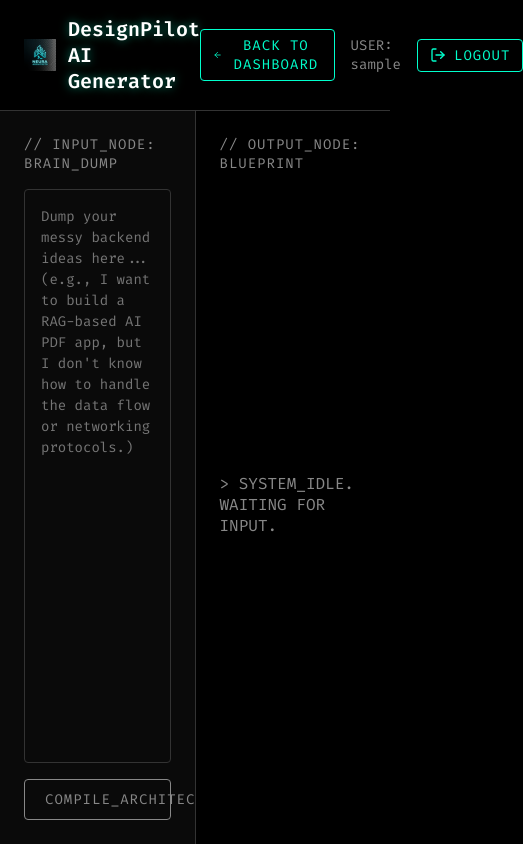
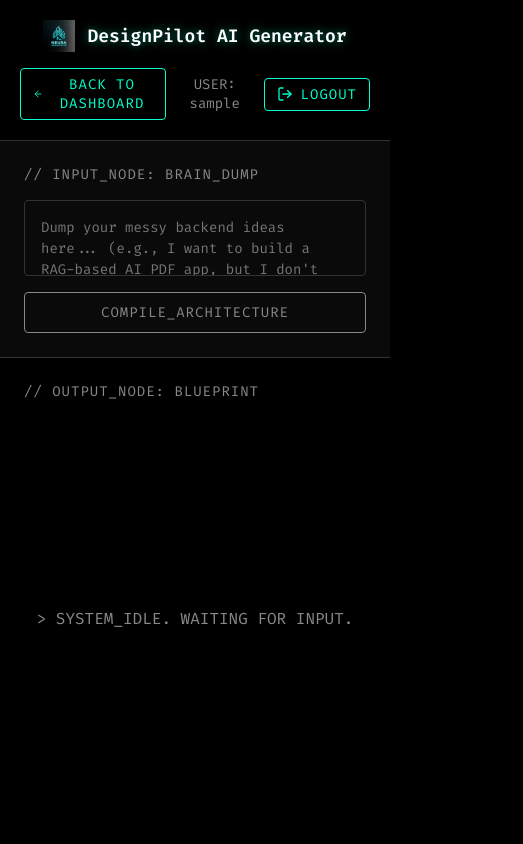
Before and after one commit to 404chandan/DesignPilot-AI, a React (Vite) app in the folder frontend/: page /generate in a window 390 px wide. Shown: the whole page, 523 px wide, since content can reach past the window. Built offline with nearby package versions, Linux system fonts and the light colour scheme; sample sign-in values are in the browser's storage.

Commit message:
feat: implement user dashboard with architecture history view and global styles

```diff
--- a/frontend/src/components/Dashboard.jsx
+++ b/frontend/src/components/Dashboard.jsx
@@ -104,8 +104,8 @@ const Dashboard = () => {
 
       {/* Modal for viewing full architecture */}
       {selectedBlueprint && (
-        <div style={{ position: 'fixed', top: 0, left: 0, right: 0, bottom: 0, background: 'rgba(0,0,0,0.8)', display: 'flex', justifyContent: 'center', alignItems: 'center', zIndex: 1000, padding: '40px' }}>
-          <div className="panel" style={{ width: '100%', maxWidth: '1400px', height: '90vh', background: 'var(--bg-color)', position: 'relative', border: '1px solid var(--accent-color)', display: 'flex', flexDirection: 'row', padding: 0, overflow: 'hidden' }}>
+        <div style={{ position: 'fixed', top: 0, left: 0, right: 0, bottom: 0, background: 'rgba(0,0,0,0.8)', display: 'flex', justifyContent: 'center', alignItems: 'center', zIndex: 1000, padding: '10px' }}>
+          <div className="panel split-modal" style={{ width: '100%', maxWidth: '1400px', height: '90vh', background: 'var(--bg-color)', position: 'relative', border: '1px solid var(--accent-color)', display: 'flex', flexDirection: 'row', padding: 0, overflow: 'hidden' }}>
             <button onClick={closeModal} style={{ position: 'absolute', top: '16px', left: '16px', background: 'rgba(0,0,0,0.5)', border: '1px solid var(--accent-color)', borderRadius: '4px', padding: '4px 12px', color: 'var(--accent-color)', fontSize: '14px', cursor: 'pointer', zIndex: 20 }}>Close View</button>
 
             {/* Left side: Blueprint Display */}
@@ -117,7 +117,7 @@ const Dashboard = () => {
             </div>
 
             {/* Right side: Chat */}
-            <div style={{ flex: 1, minWidth: '350px', background: 'rgba(0,0,0,0.2)' }}>
+            <div className="chat-sidebar" style={{ flex: 1, minWidth: '350px', background: 'rgba(0,0,0,0.2)' }}>
               <ArchitectureChat
                 blueprint={selectedBlueprint}
                 onUpdateBlueprint={handleUpdateBlueprint}
--- a/frontend/src/index.css
+++ b/frontend/src/index.css
@@ -323,3 +323,63 @@ button:disabled:hover {
   box-shadow: 0 5px 15px rgba(0, 255, 204, 0.1);
   border-color: var(--accent-color);
 }
+
+/* Responsive Styles */
+@media (max-width: 1024px) {
+  .dashboard-main {
+    flex-direction: column;
+    overflow-y: auto;
+  }
+
+  .panel-left {
+    border-right: none;
+    border-bottom: 1px solid var(--border-color);
+    flex: none;
+    height: auto;
+  }
+}
+
+@media (max-width: 768px) {
+  .dashboard-header {
+    flex-direction: column;
+    gap: 16px;
+    padding: 20px;
+    text-align: center;
+  }
+
+  .dashboard-header h1 {
+    font-size: 18px;
+  }
+
+  .dashboard-actions {
+    flex-direction: column;
+    gap: 16px;
+    align-items: stretch !important;
+  }
+
+  .dashboard-actions h2 {
+    font-size: 18px;
+    text-align: center;
+  }
+
+  .hero h2 {
+    font-size: 32px !important;
+  }
+
+  .hero p {
+    font-size: 16px !important;
+  }
+
+  .split-modal {
+    flex-direction: column !important;
+    height: 95vh !important;
+    width: 95vw !important;
+  }
+
+  .chat-sidebar {
+    flex: none !important;
+    height: 400px;
+    border-left: none !important;
+    border-top: 1px solid #333;
+  }
+}
```
